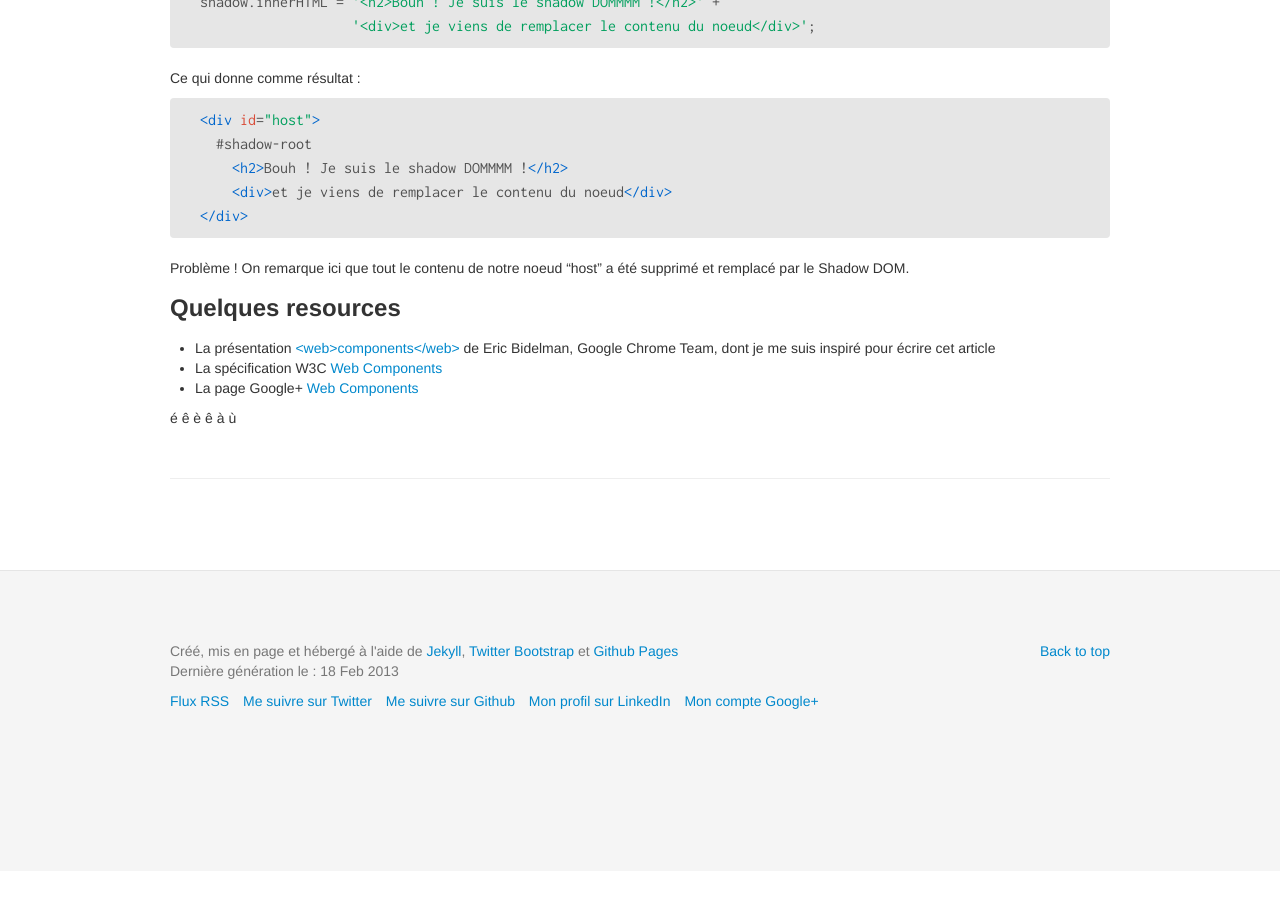
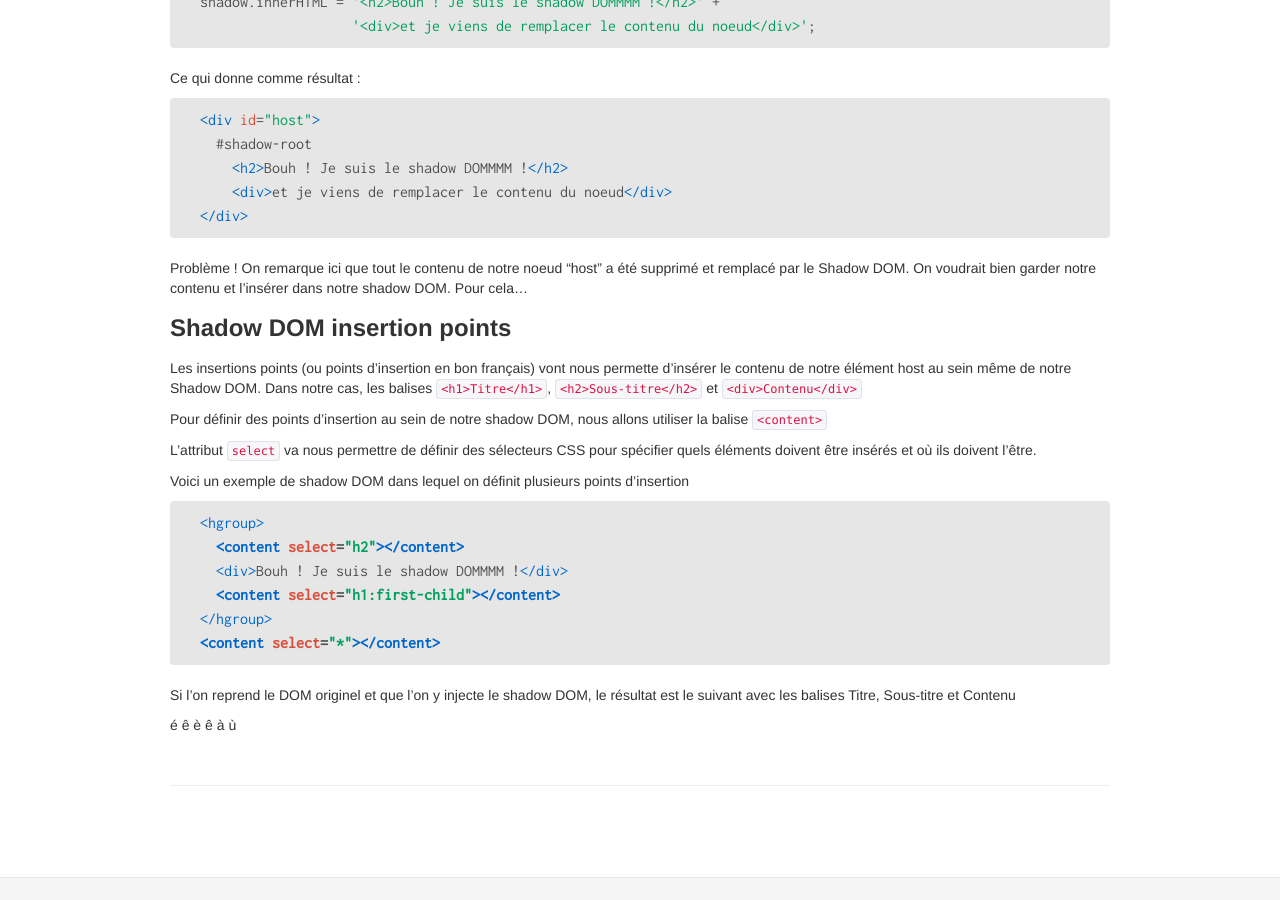
Before and after one commit to julienvey/julienvey.en, a Jekyll site: the page built from _posts/2013-02-05-shadow-dom.md, in a window 1280 px wide and 900 px high, scrolled down 1726 px. Built offline with Jekyll 4.4.1, drawn with Linux system fonts in a browser that asks for light colours; Markdown is read by kramdown in place of the engine named in the settings; comment, search, counter and statistics services are not loaded; before the commit the page ends 2597 px from its top, so only the background shows below that.

Commit message:
Ajout sur les web components

```diff
--- a/_posts/2013-02-05-shadow-dom.md
+++ b/_posts/2013-02-05-shadow-dom.md
@@ -90,11 +90,31 @@ Ce qui donne comme résultat :
 </pre>
 
 Problème ! On remarque ici que tout le contenu de notre noeud "host" a été supprimé et remplacé par le Shadow DOM.
+On voudrait bien garder notre contenu et l'insérer dans notre shadow DOM.
+Pour cela...
 
-### Quelques resources
-- La présentation [&lt;web&gt;components&lt;/web&gt;](http://html5-demos.appspot.com/static/webcomponents/index.html#2) de Eric Bidelman, Google Chrome Team, dont je me suis inspiré pour écrire cet article
-- La spécification W3C [Web Components](https://dvcs.w3.org/hg/webcomponents/raw-file/tip/explainer/index.html)
-- La page Google+ [Web Components](https://plus.google.com/103330502635338602217/posts)
+### Shadow DOM insertion points
+
+Les insertions points (ou points d'insertion en bon français) vont nous permette d'insérer le contenu de notre élément host au sein même de notre Shadow DOM.
+Dans notre cas, les balises `<h1>Titre</h1>`, `<h2>Sous-titre</h2>` et `<div>Contenu</div>`
+
+Pour définir des points d'insertion au sein de notre shadow DOM, nous allons utiliser la balise `<content>`
+
+L'attribut `select` va nous permettre de définir des sélecteurs CSS pour spécifier quels éléments doivent être insérés et où ils doivent l'être.
+
+Voici un exemple de shadow DOM dans lequel on définit plusieurs points d'insertion
+
+<pre class="prettyprint" data-lang="html">
+&lt;hgroup&gt;
+  <strong>&lt;content select="h2"&gt;&lt;/content&gt;</strong>
+  &lt;div&gt;Bouh ! Je suis le shadow DOMMMM !&lt;/div&gt;
+  <strong>&lt;content select="h1:first-child"&gt;&lt;/content&gt;</strong>
+&lt;/hgroup&gt;
+<strong>&lt;content select="*"&gt;&lt;/content&gt;</strong>
+</pre>
+
+Si l'on reprend le DOM originel et que l'on y injecte le shadow DOM, le résultat est le suivant avec les balises Titre, Sous-titre et Contenu
+
 
 é
 ê
```
